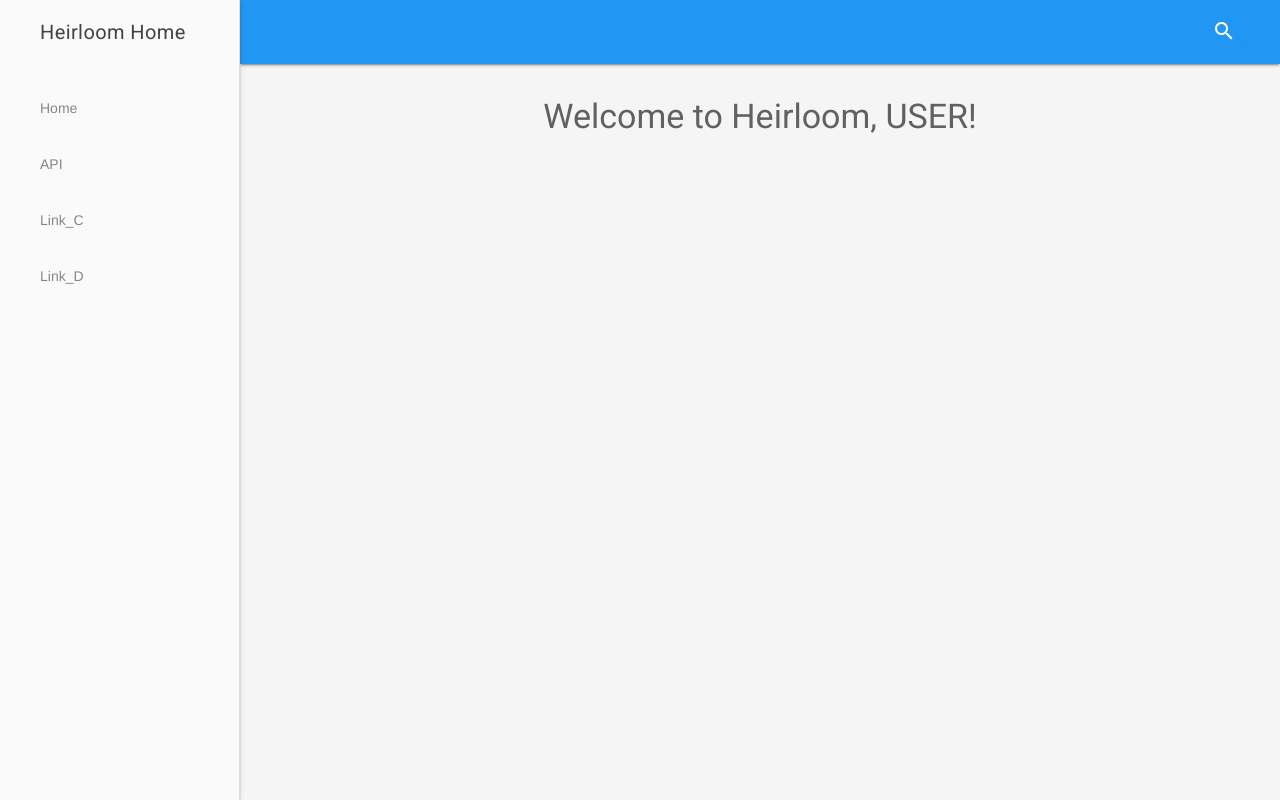
After one commit to hashmapinc/Heirloom, a Flask app: page /home/ in a window 1280 px wide. The commit adds this page. Run offline with Flask 2, Linux system fonts and the light colour scheme.

Commit message:
added login/home flow

```diff
--- a/ui/heirloom_ui/app.py
+++ b/ui/heirloom_ui/app.py
@@ -3,6 +3,7 @@ from flask import Flask, Blueprint
 from heirloom_ui.config import Config
 from heirloom_ui.routes.restplus import restplus_api
 from heirloom_ui.routes.login import bp as login_blueprint
+from heirloom_ui.routes.home import bp as home_blueprint
 
 #==============================================================================
 # App
@@ -16,8 +17,9 @@ blueprint = Blueprint('api', __name__)
 restplus_api.init_app(blueprint)
 app.register_blueprint(blueprint, url_prefix='/api')
 
-# register login blueprint
-app.register_blueprint(login_blueprint)
+# register blueprint modules
+app.register_blueprint(login_blueprint) # default route
+app.register_blueprint(home_blueprint, url_prefix='/home')
 
 # Run app
 if __name__ == '__main__':
--- /dev/null
+++ b/ui/heirloom_ui/routes/home.py
@@ -0,0 +1,13 @@
+from flask import Blueprint, render_template
+
+#==============================================================================
+# home API
+#==============================================================================
+# define namespace
+bp = Blueprint('home', __name__)
+
+#set default route
+@bp.route('/')
+def home():
+  return render_template('home.html', title='Heirloom Home', username='USER')
+#==============================================================================
--- a/ui/heirloom_ui/templates/base.html
+++ b/ui/heirloom_ui/templates/base.html
@@ -43,8 +43,8 @@
       <div class="mdl-layout__drawer">
         <span class="mdl-layout-title">{{title}}</span>
         <nav class="mdl-navigation">
-          <a class="mdl-navigation__link" href="">Link_A</a>
-          <a class="mdl-navigation__link" href="">Link_B</a>
+          <a class="mdl-navigation__link" href="/home">Home</a>
+          <a class="mdl-navigation__link" href="/api">API</a>
           <a class="mdl-navigation__link" href="">Link_C</a>
           <a class="mdl-navigation__link" href="">Link_D</a>
         </nav>
--- /dev/null
+++ b/ui/heirloom_ui/templates/home.html
@@ -0,0 +1,9 @@
+{% extends "base.html" %} {% block content %}
+<div class="mdl-grid">
+    <div class="mdl-layout-spacer"></div>
+    <div mdl-cell mdl-cell--4-col>
+        <h3>Welcome to Heirloom, {{username}}!</h3>
+    </div>
+    <div class="mdl-layout-spacer"></div>
+</div>
+{% endblock %}
```
Also changed, not shown: ui/heirloom_ui/routes/login.py (+8 -5 lines).
